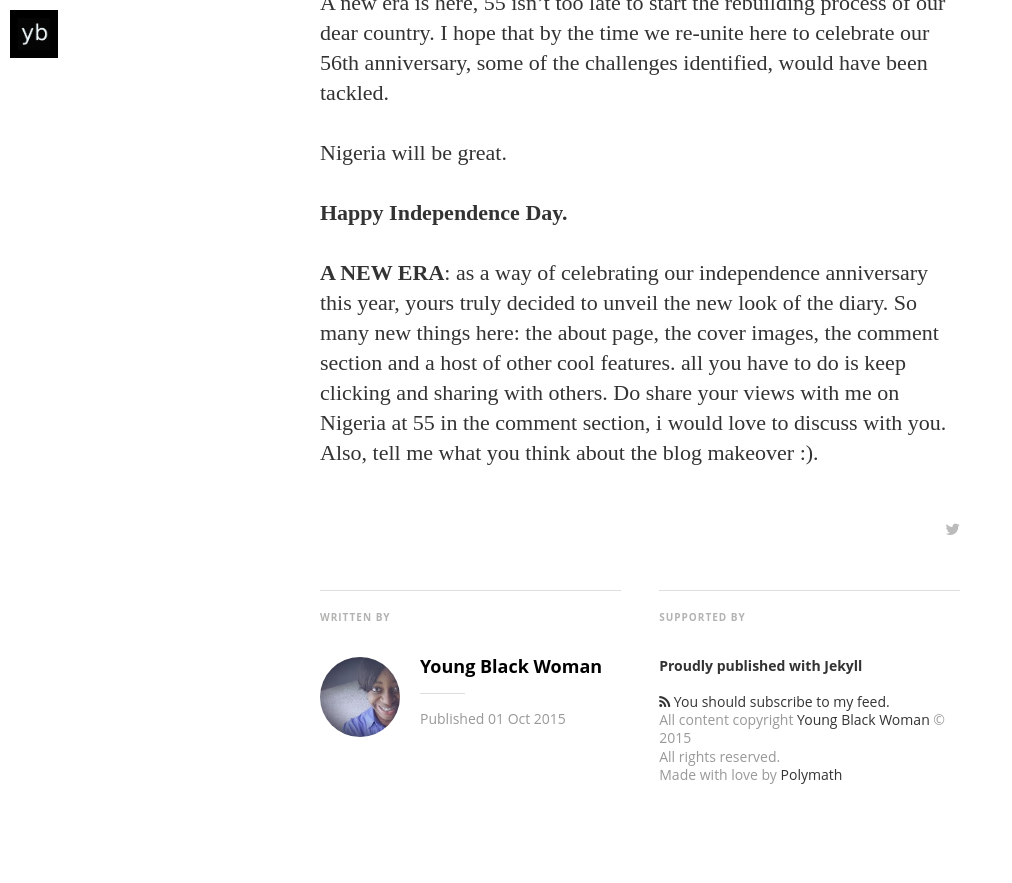
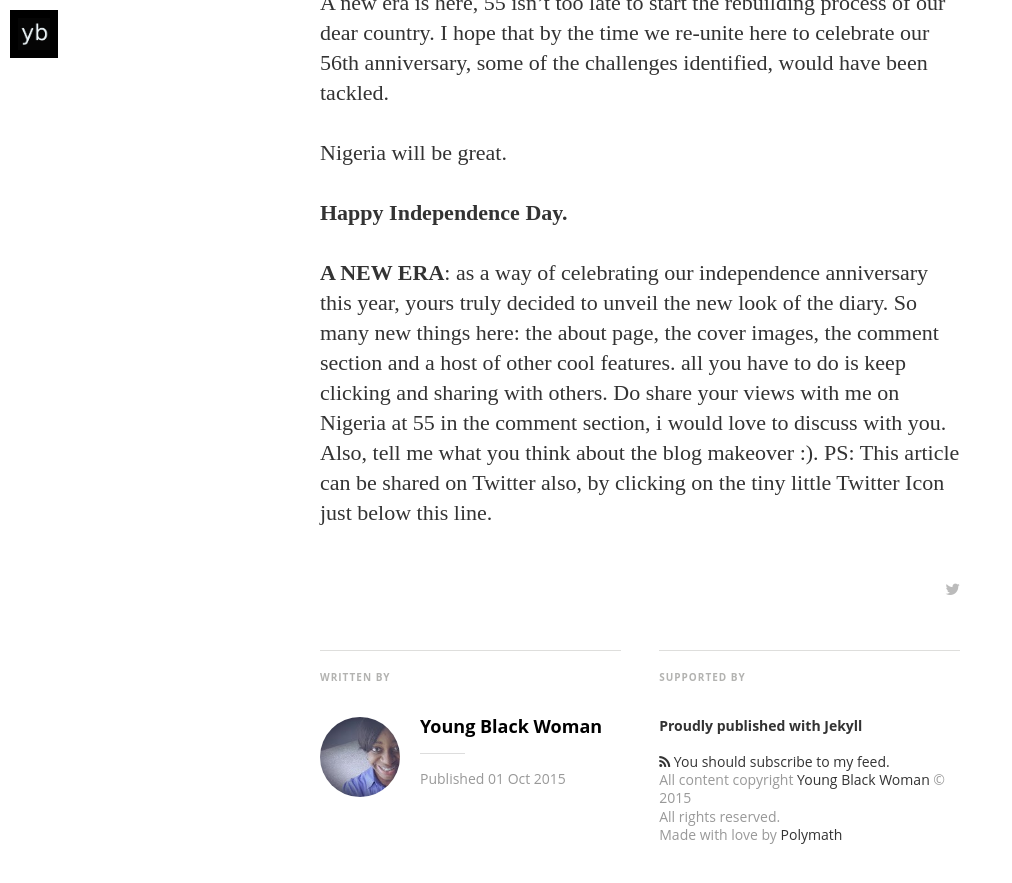
Before and after one commit to Youngblackwoman/youngblackwoman.github.io, a Jekyll site: the page built from _posts/2015-10-01-nigeria-at-55-a-new-era.md, in a window 1280 px wide and 900 px high, scrolled down 3966 px. Shown: the top 883 px of the window, without its empty margins (0-1012 px from the left). Built offline with Jekyll 4.4.1, drawn with Linux system fonts in a browser that asks for light colours; nearby versions of some CDN libraries; some web fonts are replaced; comment, search, counter and statistics services are not loaded.

Commit message:
added posts

```diff
--- a/_posts/2015-10-01-nigeria-at-55-a-new-era.md
+++ b/_posts/2015-10-01-nigeria-at-55-a-new-era.md
@@ -39,3 +39,4 @@ Nigeria will be great.
 
 
 **A NEW ERA**: as a way of celebrating our independence anniversary this year, yours truly decided to unveil the new look of the diary. So many new things here: the about page, the cover images, the comment section and a host of other cool features. all you have to do is keep clicking and sharing with others. Do share your views with me on Nigeria at 55 in the comment section, i would love to discuss with you. Also, tell me what you think about the blog makeover :).
+PS: This article can be shared on Twitter also, by clicking on the tiny little Twitter Icon just below this line.
```
